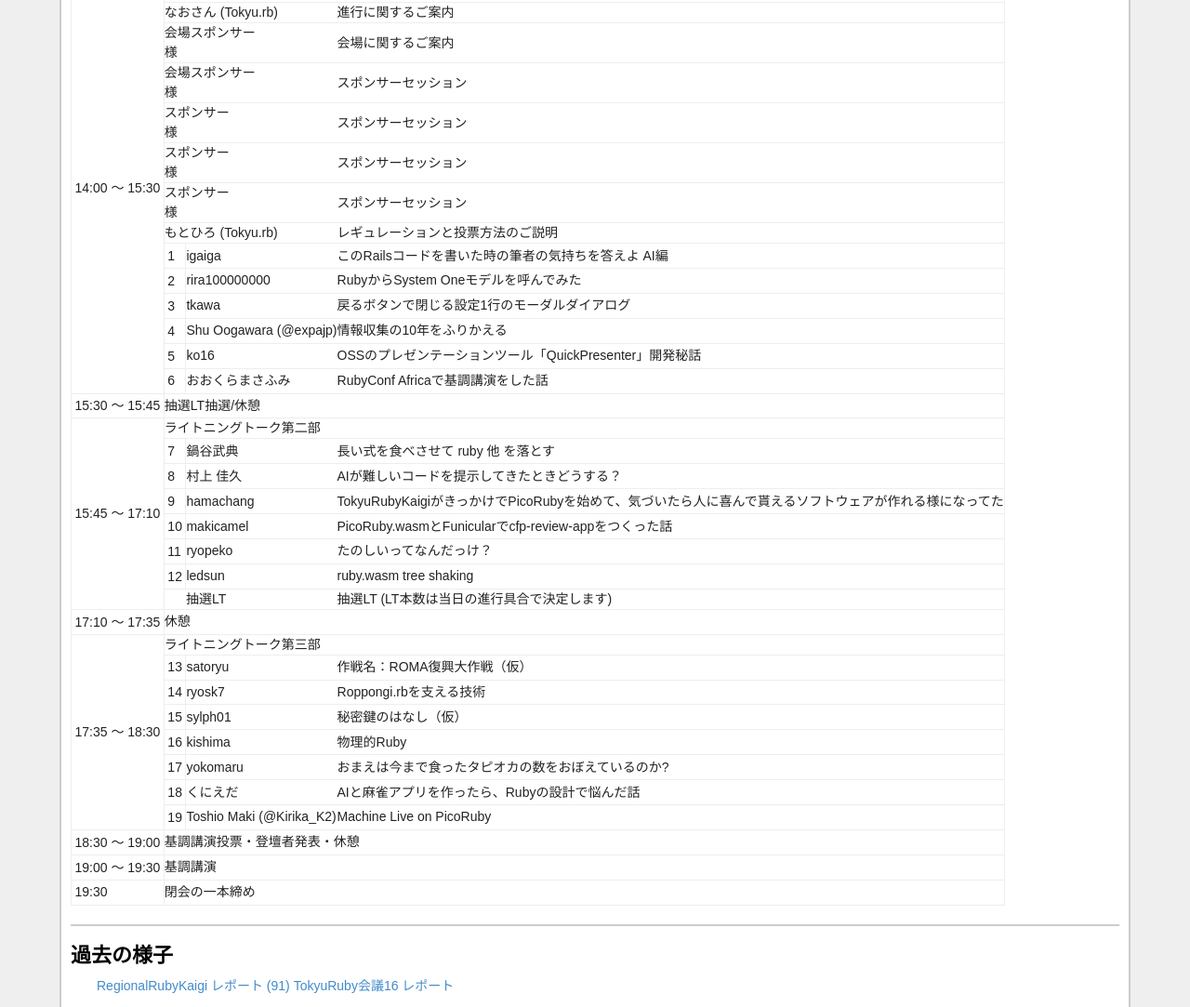
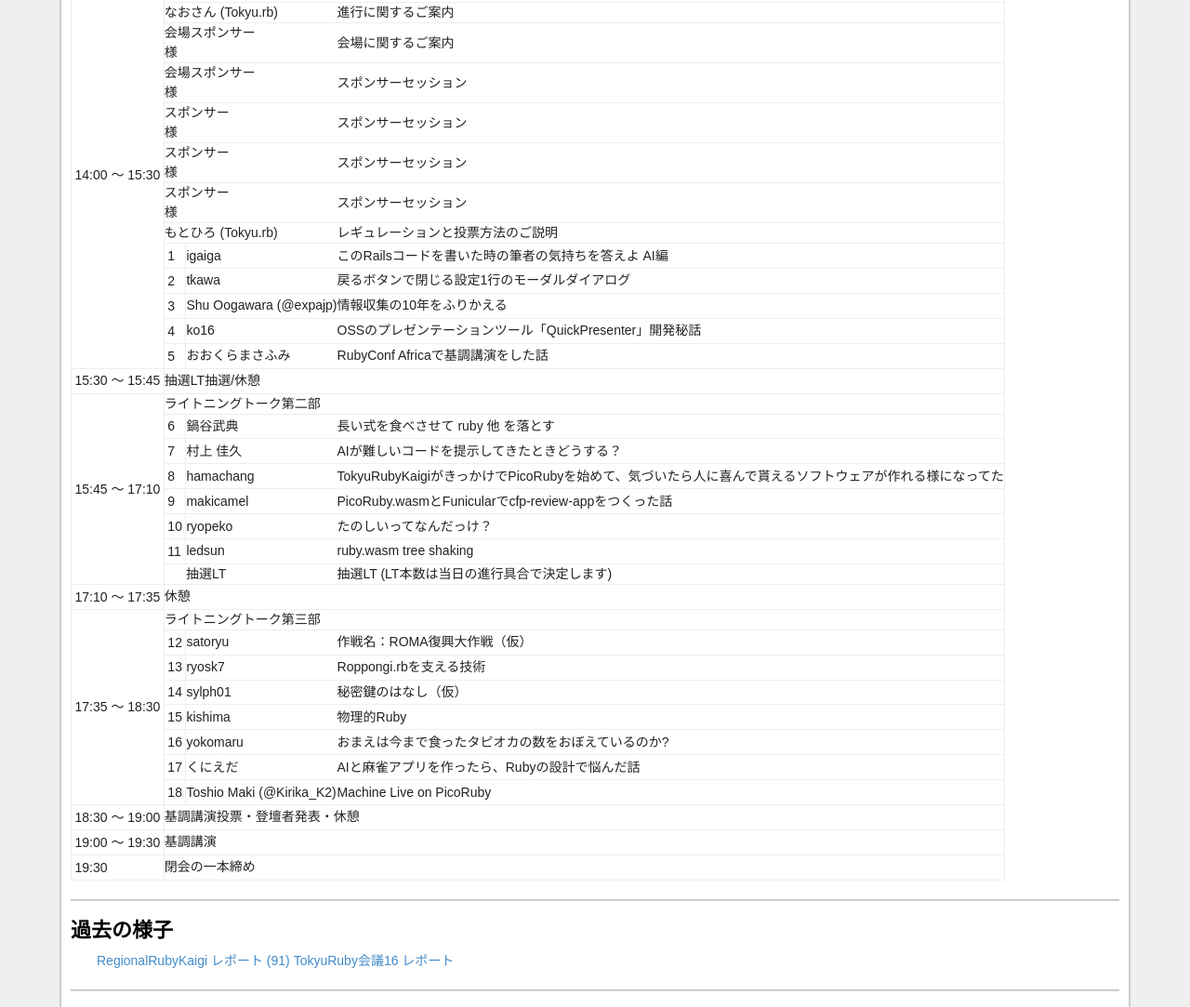
Before and after one commit to tokyurubykaigi/tokyu17, a plain HTML site: page index.html in a window 1280 px wide. Shown: the part 1308-2391 px from the top of the page at 93% size. Drawn offline with Linux system fonts and the light colour scheme.

Commit message:
辞退によりrira100000000さんのLTをスケジュールから削除
Co-Authored-By: Claude Opus 5.5 <noreply@anthropic.com>

```diff
--- a/index.html
+++ b/index.html
@@ -113,7 +113,7 @@
           </tr>
 
           <tr class="fa-border">
-            <th rowspan="14" class="fa-border">14:00 〜 15:30</th>
+            <th rowspan="13" class="fa-border">14:00 〜 15:30</th>
             <td colspan="3">ライトニングトーク第一部</td>
           </tr>
           <tr class="fa-border">
@@ -151,26 +151,21 @@
           </tr>
           <tr class="fa-border">
             <td class="entry_number fa-border">2</td>
-            <td>rira100000000</td>
-            <td>RubyからSystem Oneモデルを呼んでみた</td>
-          </tr>
-          <tr class="fa-border">
-            <td class="entry_number fa-border">3</td>
             <td>tkawa</td>
             <td>戻るボタンで閉じる設定1行のモーダルダイアログ</td>
           </tr>
           <tr class="fa-border">
-            <td class="entry_number fa-border">4</td>
+            <td class="entry_number fa-border">3</td>
             <td>Shu Oogawara (@expajp)</td>
             <td>情報収集の10年をふりかえる</td>
           </tr>
           <tr class="fa-border">
-            <td class="entry_number fa-border">5</td>
+            <td class="entry_number fa-border">4</td>
             <td>ko16</td>
             <td>OSSのプレゼンテーションツール「QuickPresenter」開発秘話</td>
           </tr>
           <tr class="fa-border">
-            <td class="entry_number fa-border">6</td>
+            <td class="entry_number fa-border">5</td>
             <td>おおくらまさふみ</td>
             <td>RubyConf Africaで基調講演をした話</td>
           </tr>
@@ -185,32 +180,32 @@
             <td colspan="3">ライトニングトーク第二部</td>
           </tr>
           <tr class="fa-border">
-            <td class="entry_number fa-border">7</td>
+            <td class="entry_number fa-border">6</td>
             <td>鍋谷武典</td>
             <td>長い式を食べさせて ruby 他 を落とす</td>
           </tr>
           <tr class="fa-border">
-            <td class="entry_number fa-border">8</td>
+            <td class="entry_number fa-border">7</td>
             <td>村上 佳久</td>
             <td>AIが難しいコードを提示してきたときどうする？</td>
           </tr>
           <tr class="fa-border">
-            <td class="entry_number fa-border">9</td>
+            <td class="entry_number fa-border">8</td>
             <td>hamachang</td>
             <td>TokyuRubyKaigiがきっかけでPicoRubyを始めて、気づいたら人に喜んで貰えるソフトウェアが作れる様になってた</td>
           </tr>
           <tr class="fa-border">
-            <td class="entry_number fa-border">10</td>
+            <td class="entry_number fa-border">9</td>
             <td>makicamel</td>
             <td>PicoRuby.wasmとFunicularでcfp-review-appをつくった話</td>
           </tr>
           <tr class="fa-border">
-            <td class="entry_number fa-border">11</td>
+            <td class="entry_number fa-border">10</td>
             <td>ryopeko</td>
             <td>たのしいってなんだっけ？</td>
           </tr>
           <tr class="fa-border">
-            <td class="entry_number fa-border">12</td>
+            <td class="entry_number fa-border">11</td>
             <td>ledsun</td>
             <td>ruby.wasm tree shaking</td>
           </tr>
@@ -230,37 +225,37 @@
             <td colspan="3">ライトニングトーク第三部</td>
           </tr>
           <tr class="fa-border">
-            <td class="entry_number fa-border">13</td>
+            <td class="entry_number fa-border">12</td>
             <td>satoryu</td>
             <td>作戦名：ROMA復興大作戦（仮）</td>
           </tr>
           <tr class="fa-border">
-            <td class="entry_number fa-border">14</td>
+            <td class="entry_number fa-border">13</td>
             <td>ryosk7</td>
             <td>Roppongi.rbを支える技術</td>
           </tr>
           <tr class="fa-border">
-            <td class="entry_number fa-border">15</td>
+            <td class="entry_number fa-border">14</td>
             <td>sylph01</td>
             <td>秘密鍵のはなし（仮）</td>
           </tr>
           <tr class="fa-border">
-            <td class="entry_number fa-border">16</td>
+            <td class="entry_number fa-border">15</td>
             <td>kishima</td>
             <td>物理的Ruby</td>
           </tr>
           <tr class="fa-border">
-            <td class="entry_number fa-border">17</td>
+            <td class="entry_number fa-border">16</td>
             <td>yokomaru</td>
             <td>おまえは今まで食ったタピオカの数をおぼえているのか?</td>
           </tr>
           <tr class="fa-border">
-            <td class="entry_number fa-border">18</td>
+            <td class="entry_number fa-border">17</td>
             <td>くにえだ</td>
             <td>AIと麻雀アプリを作ったら、Rubyの設計で悩んだ話</td>
           </tr>
           <tr class="fa-border">
-            <td class="entry_number fa-border">19</td>
+            <td class="entry_number fa-border">18</td>
             <td>Toshio Maki (@Kirika_K2)</td>
             <td>Machine Live on PicoRuby</td>
           </tr>
```
